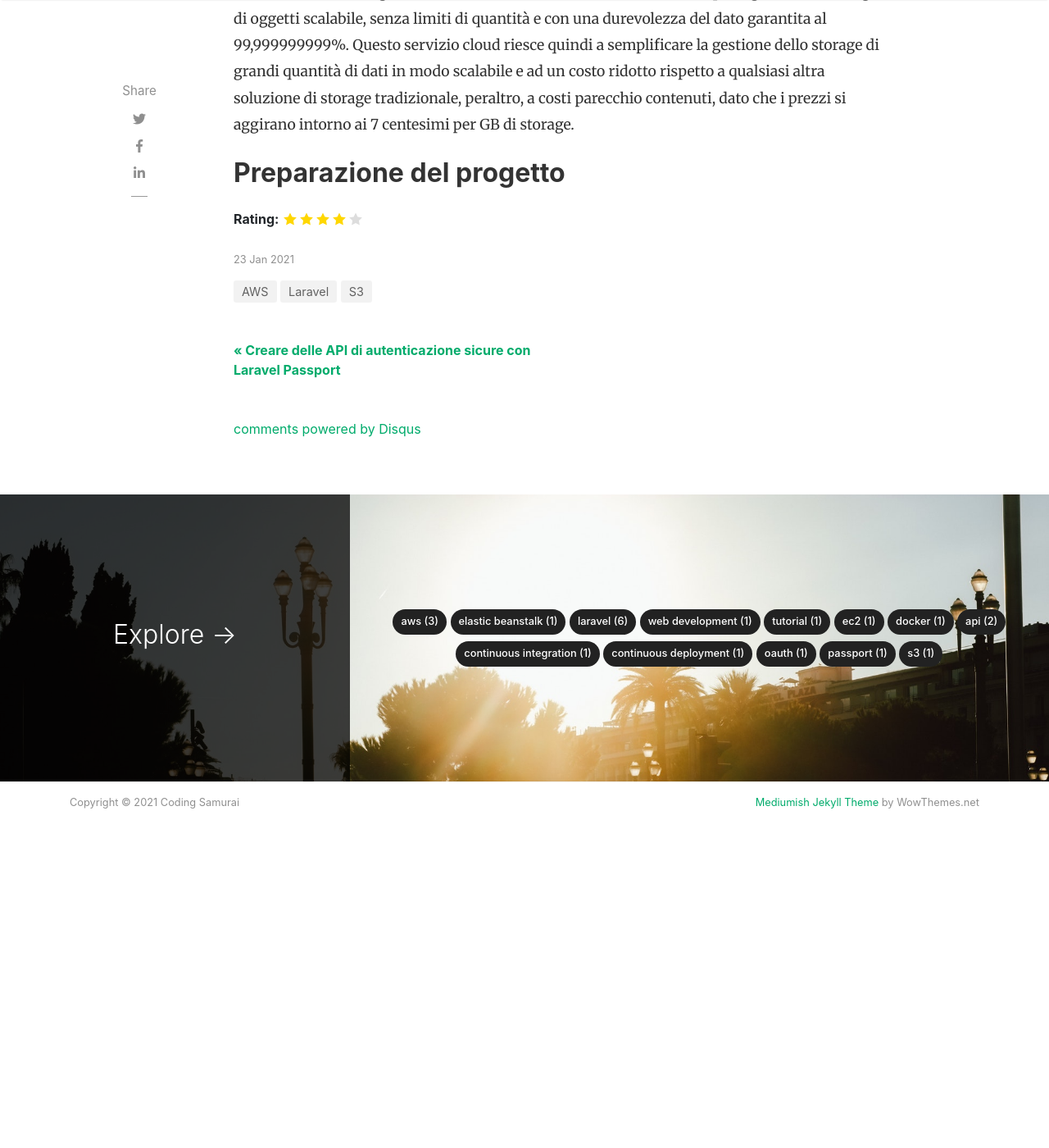
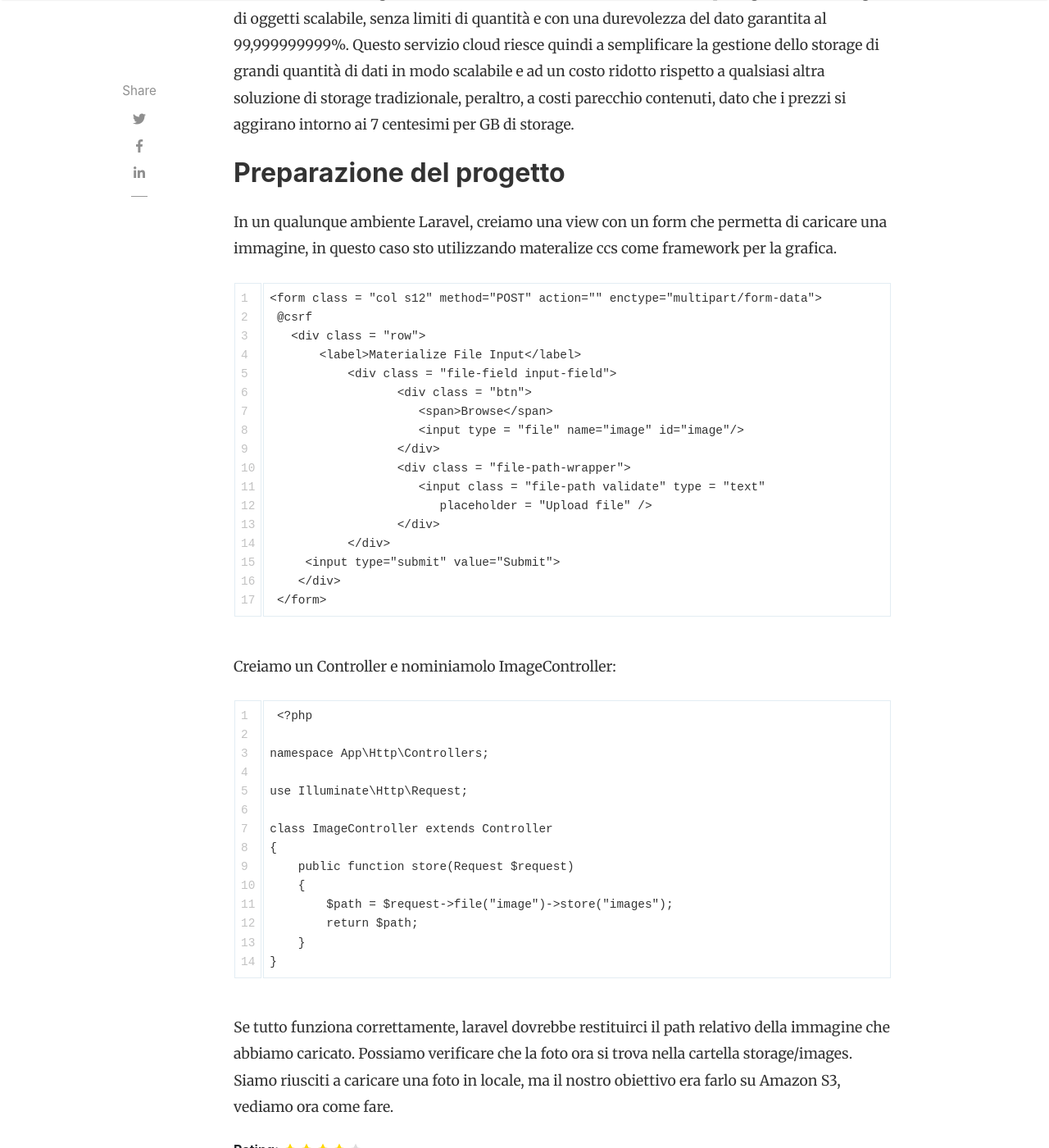
Before and after one commit to mattiatoselli/codingsamurai, a Jekyll site: the page built from _posts/2021-01-23-laravel-s3.md, in a window 1280 px wide and 1400 px high, scrolled down 767 px. Shown: the whole window at 82% size. Built offline with Jekyll 4.4.1, drawn with Linux system fonts in a browser that asks for light colours; nearby versions of some CDN libraries; comment, search, counter and statistics services are not loaded; before the commit the page ends 1829 px from its top, so only the background shows below that.

Commit message:
Update 2021-01-23-laravel-s3.md

````diff
--- a/_posts/2021-01-23-laravel-s3.md
+++ b/_posts/2021-01-23-laravel-s3.md
@@ -13,3 +13,46 @@ Questo servizio cloud riesce quindi a semplificare la gestione dello storage di
 ridotto rispetto a qualsiasi altra soluzione di storage tradizionale, peraltro, a costi parecchio contenuti, dato che i prezzi si aggirano intorno ai 7 centesimi per GB di storage.
 
 ## Preparazione del progetto
+
+In un qualunque ambiente Laravel, creiamo una view con un form che permetta di caricare una immagine, in questo caso sto utilizzando materalize ccs come framework per la grafica.
+
+```
+<form class = "col s12" method="POST" action="{{ route('image.store') }}" enctype="multipart/form-data">
+ @csrf
+   <div class = "row">
+       <label>Materialize File Input</label>
+           <div class = "file-field input-field">
+                  <div class = "btn">
+                     <span>Browse</span>
+                     <input type = "file" name="image" id="image"/>
+                  </div>
+                  <div class = "file-path-wrapper">
+                     <input class = "file-path validate" type = "text"
+                        placeholder = "Upload file" />
+                  </div>
+           </div>
+     <input type="submit" value="Submit">
+    </div>
+ </form>
+ ```
+
+ Creiamo un Controller e nominiamolo ImageController:
+
+ ```
+ <?php
+
+namespace App\Http\Controllers;
+
+use Illuminate\Http\Request;
+
+class ImageController extends Controller
+{
+    public function store(Request $request)
+    {
+        $path = $request->file("image")->store("images");
+        return $path;
+    }
+}
+```
+
+Se tutto funziona correttamente, laravel dovrebbe restituirci il path relativo della immagine che abbiamo caricato. Possiamo verificare che la foto ora si trova nella cartella storage/images. Siamo riusciti a caricare una foto in locale, ma il nostro obiettivo era farlo su Amazon S3, vediamo ora come fare.
````
